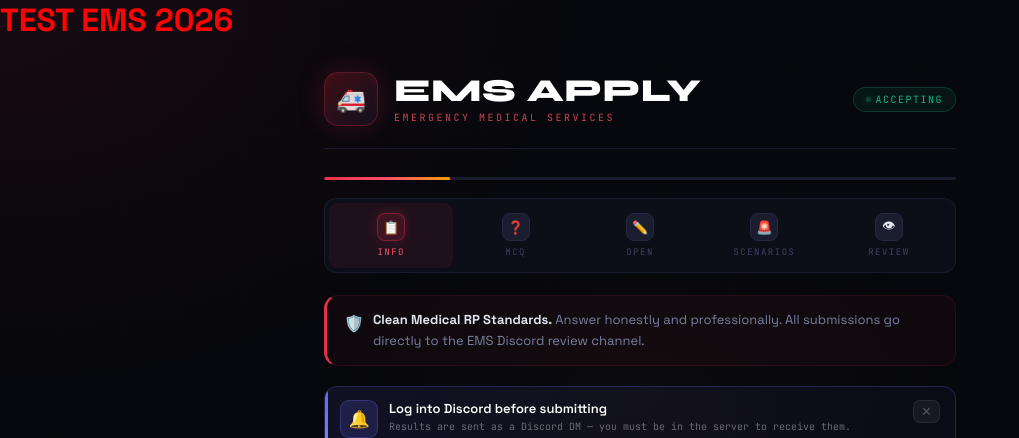
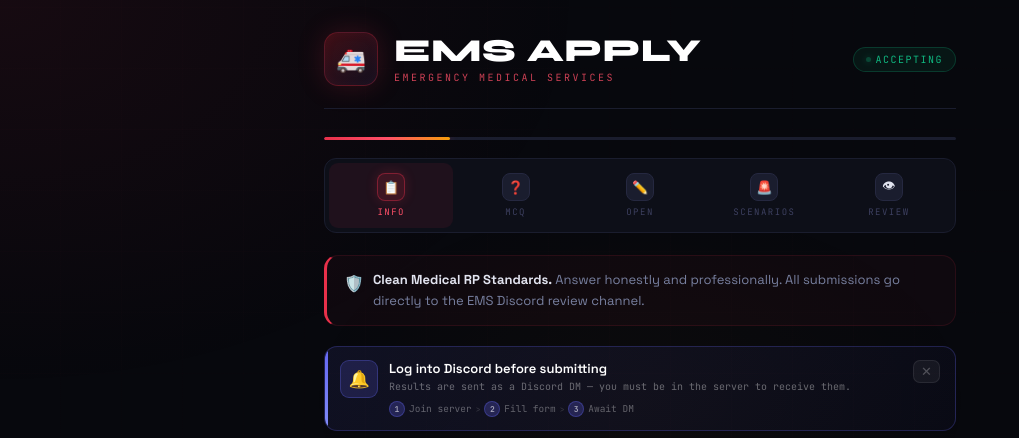
Before and after one commit to charaf2530/ems-apply, a website: page public/index.html in a window 1280 px wide. Shown: the top 438 px of the page, without its empty margins (0-1019 px from the left). Drawn offline with Linux system fonts and the light colour scheme.

Commit message:
modified index.html in public

```diff
--- a/public/index.html
+++ b/public/index.html
@@ -353,7 +353,6 @@ textarea{min-height:108px;resize:vertical;line-height:1.65;}
 </style>
 </head>
 <body>
-    <h1 style="color:red;">TEST EMS 2026</h1>
 <canvas id="confettiCanvas"></canvas>
 <div class="shell">
 
```
